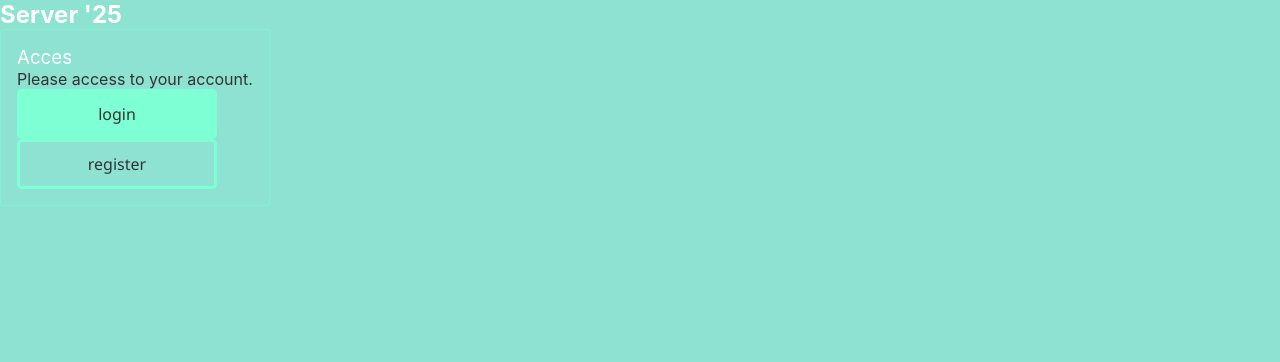
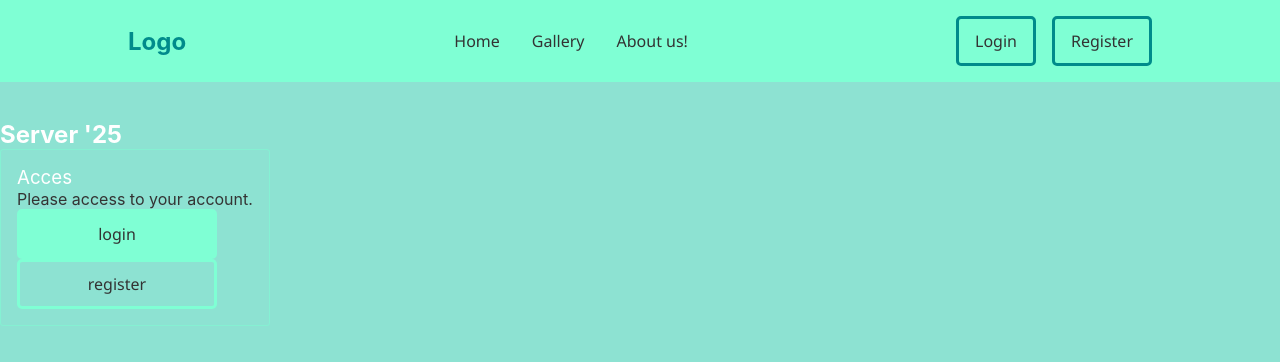
Before and after one commit to tenconi/server25, a React (Create React App) app in the folder frontend/: page / in a window 1280 px wide. Shown: the top 362 px of the page. Built offline with nearby package versions, Linux system fonts and the light colour scheme.

Commit message:
adding screens, adjusting login

```diff
--- a/frontend/src/App.js
+++ b/frontend/src/App.js
@@ -1,17 +1,22 @@
 import './App.css';
-import {Routes, Route, BrowserRouter as Browser} from 'react-router-dom';
+import { Routes, Route, BrowserRouter as Browser } from 'react-router-dom';
 import Home from './pages/Home.jsx';
 import Products from './pages/Products.jsx';
 import PageDetail from './pages/PageDetail.jsx';
+import NavBar from './components/NavBar/NavBar.jsx';
+import Register from './pages/Register.jsx';
+import Login from './pages/Login.jsx';
 
 function App() {
   return (
-
     <Browser>
+      <NavBar />
       <Routes>
         <Route path="/" element={<Home />} />
         <Route path="/products" element={<Products />} />
         <Route path="/products/:id" element={<PageDetail />} />
+        <Route path="/register" element={<Register />} />
+        <Route path="/login" element={<Login />} />
       </Routes>
     </Browser>
   );
--- a/frontend/src/components/NavBar/NavBar.css
+++ b/frontend/src/components/NavBar/NavBar.css
@@ -1,7 +1,37 @@
-nav{
-    background-color: aqua;
-    height: 75px;
-    width: 100%;
-    display: flex;
-    justify-content: space-around;
+nav {
+  background-color: aquamarine;
+  /* height: 75px; */
+  width: 100%;
+  display: flex;
+  flex-wrap: nowrap;
+  flex-direction: row;
+  justify-content: space-between;
+  align-items: center;
+  margin-bottom: 2.4rem;
+  padding: 1rem 10%;
 }
+
+nav ul {
+  display: flex;
+  align-items: center;
+  list-style: none;
+  gap: 2rem;
+  font-family: 'Segoe UI', Tahoma, Geneva, Verdana, sans-serif;
+  color: #333;
+}
+nav ul a {
+  text-decoration: none;
+  color: #333;
+}
+.navAcces {
+  display: flex;
+  gap: 1rem;
+}
+.navAcces .lineBtn_dark:hover,
+.navAcces .fillBtn_dark:hover {
+ /* background: rgba(255, 255, 255, 0.5); */
+}
+
+.navLogo {
+  color: darkcyan;
+}
--- a/frontend/src/components/NavBar/NavBar.jsx
+++ b/frontend/src/components/NavBar/NavBar.jsx
@@ -1,35 +1,30 @@
 import React from 'react';
 import { Link } from 'react-router-dom';
+import LineButton_dark from '../TestButtons/LineButton_dark.jsx';
 import './NavBar.css';
 
 const NavBar = () => {
   return (
     <nav>
-      <h1>Logo</h1>
+      <h1 className='navLogo'>Logo</h1>
 
       <ul>
         <li>
           <Link to="/">Home</Link>
         </li>
         <li>
-          <Link to="/about">About</Link>
+          <Link to="/products">Gallery</Link>
         </li>
         <li>
-          <Link to="/services">Services</Link>
-        </li>
-        <li>
-          <Link to="/contact">Contact</Link>
+          <Link to="/contact">About us!</Link>
         </li>
       </ul>
 
-      <div>
-        <ul>
-          <li>
-            <Link to="/login">Login</Link>
-            <Link to="/register">Register</Link>
-          </li>
-        </ul>
-      </div>
+
+        <div className='navAcces'>
+            <LineButton_dark legend='Login' url={'/login'}/>
+            <LineButton_dark legend='Register' url={'/register'}/>
+        </div>
     </nav>
   );
 };
--- a/frontend/src/components/TestButtons/Buttons.css
+++ b/frontend/src/components/TestButtons/Buttons.css
@@ -1,31 +1,47 @@
-.fillBtn,
+.fillBtn,.fillBtn_dark, .lineBtn_dark,
 .lineBtn {
+  display: block;
   width: 100%;
   max-width: 200px;
   height: 50px;
   border-radius: 5px;
+  padding: 0 1rem;
   font-family: 'Segoe UI', Tahoma, Geneva, Verdana, sans-serif;
   font-size: 16px;
   text-align: center;
   cursor: pointer;
   margin: 0;
 }
-.fillBtn p,
-.lineBtn p {
+.fillBtn p,.fillBtn_dark p,
+.lineBtn p, .lineBtn_dark p{
   margin: auto;
 }
-.fillBtn {
+.fillBtn{
   background: aquamarine;
   border: solid 1px transparent;
   color: #333;
+}
+.fillBtn_dark{
+  background: darkcyan;
+  border: solid 1px transparent;
+  color: #fff;
 }
 .lineBtn {
   background: none;
   border: solid 3px aquamarine;
   color: #fff;
 }
-.fillBtn:hover,.lineBtn:hover {
-  filter: brightness(0.9);
+.lineBtn_dark{
+  background: none;
+  border: solid 3px darkcyan;
+  color: #fff;
+}
+.fillBtn:hover,.lineBtn:hover, .fillBtn_dark:hover, .lineBtn_dark:hover {
+  filter: brightness(0.9) drop-shadow(0 0 5px rgba(255, 0, 255, 0.2));
+  /* filter:drop-shadow(0 0 5px rgba(255, 255, 255, 0.9)); */
+}
+.fillBtn:hover > p,.lineBtn:hover  > p, .fillBtn_dark:hover  > p, .lineBtn_dark:hover  > p{
+  /* color: white; */
 }
 form {
   font-size: 16px;
--- /dev/null
+++ b/frontend/src/components/TestButtons/LineButton_dark.jsx
@@ -0,0 +1,10 @@
+import React from 'react'
+import './Buttons.css'
+
+const LineButton = ( ({legend, url}) => {
+  return (
+    <button className='lineBtn_dark' onClick={() => window.location.href = url} ><p>{legend}</p></button>
+  )
+})
+
+export default LineButton
--- /dev/null
+++ b/frontend/src/pages/Login.jsx
@@ -0,0 +1,15 @@
+import React from 'react';
+import './styles.css';
+
+const Login= ()=>{
+
+return(
+    <section className="container">
+      <h2>Login:</h2>
+      <br/>
+    </section>
+  );
+
+}
+
+export default Login;
--- /dev/null
+++ b/frontend/src/pages/Register.jsx
@@ -0,0 +1,15 @@
+import React from 'react';
+import './styles.css';
+
+const Register= ()=>{
+
+return(
+    <section className="container">
+      <h2>Register:</h2>
+      <br/>
+    </section>
+  );
+
+}
+
+export default Register;
```
Also changed, not shown: frontend/src/components/TestButtons/FillButton_dark.jsx (added, +10 -0 lines), frontend/src/components/TestButtons/style.css (added, +66 -0 lines).
